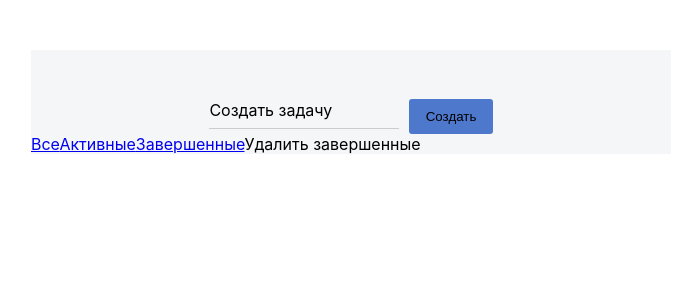
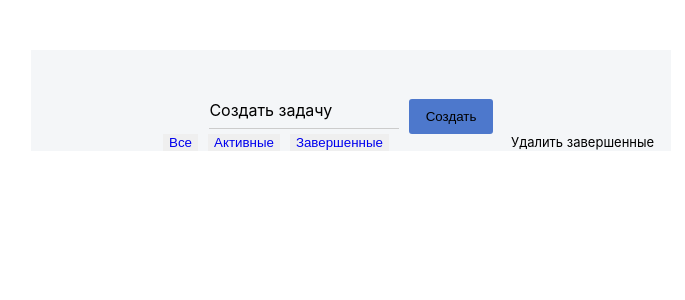
Before and after one commit to nikita-496/to-do-list, a React (Create React App) app: page / in a window 1280 px wide. Shown: the top 300 px of the page, without its empty margins (289-974 px from the left). Built offline with nearby package versions, Linux system fonts and the light colour scheme.

Commit message:
formatting tasks

```diff
--- a/src/App.css
+++ b/src/App.css
@@ -6,19 +6,26 @@
   background-color:#F4F6F8FF;
 }
 
+/* Task */
 .complated {
   color: rgb(168, 166, 166);
   text-decoration: line-through;
 }
 
+ul{
+  padding: 0 70px;
+}
+
 ul li {
   list-style: none;
+  padding-bottom: 10px;
 }
 
 .wrapper{
   display: grid;
   grid-template-columns: 1fr 10fr 1fr ;
 }
+/* Task */
 
 /* AddTask */
 .form {
@@ -76,3 +83,43 @@ textarea:focus::-webkit-input-placeholder {
 
 }
 /* AddTask */
+
+/* NavBar*/
+.navigation{
+  display:grid;
+  grid-template-columns: 9fr 3fr;
+}
+
+.navigation div{
+  display:flex;
+  justify-content: center;
+}
+
+.btn-all, .btn-active, .btn-complated{
+  margin-left: 10px;
+
+  border: none;
+}
+
+.btn-all:hover {
+  background-color: yellow;
+}
+.btn-active:hover {
+  background-color: green;
+}
+.btn-complated:hover {
+  background-color: orange;
+}
+
+.link{
+  text-decoration: none;
+}
+.navigation span{
+  font-size: 13px;
+}
+
+.navigation span:hover{
+  border-radius: 3px;
+  background: #f28482;
+}
+/* NavBar*/
--- a/src/App.js
+++ b/src/App.js
@@ -107,10 +107,18 @@ function AllTask (props){
 
 function NavBar() {
   return(
-    <div>
-      <NavLink to="all">Все</NavLink>
-      <NavLink to="active">Активные</NavLink>
-      <NavLink to="complated">Завершенные</NavLink>
+    <div className="navigation">
+      <div>
+        <button className="btn-all">
+          <NavLink className= "link" to="all">Все</NavLink>
+        </button>
+        <button className="btn-active">
+         <NavLink className= "link"to="active">Активные</NavLink>
+        </button>
+        <button className="btn-complated">
+          <NavLink className= "link" to="complated">Завершенные</NavLink>
+      </button>
+      </div>
       <span>Удалить завершенные</span>
     </div>
   )
```
